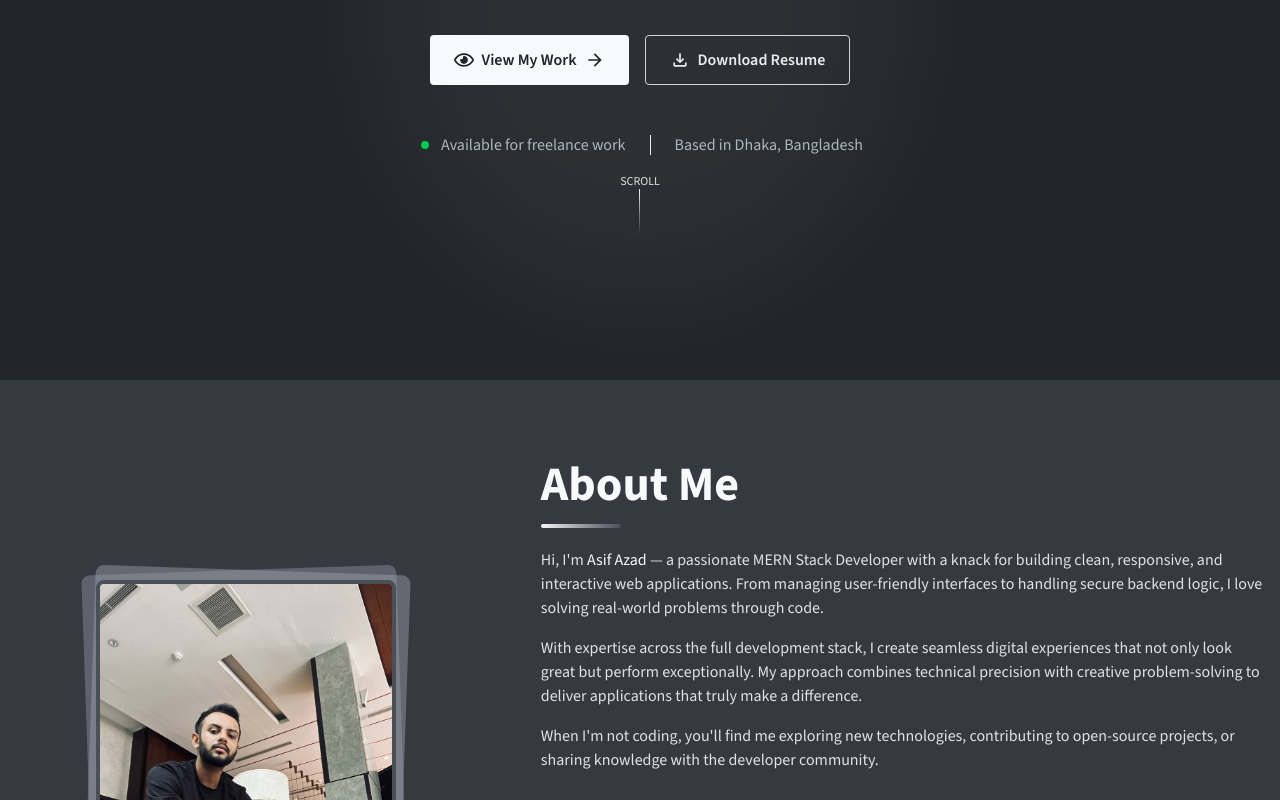
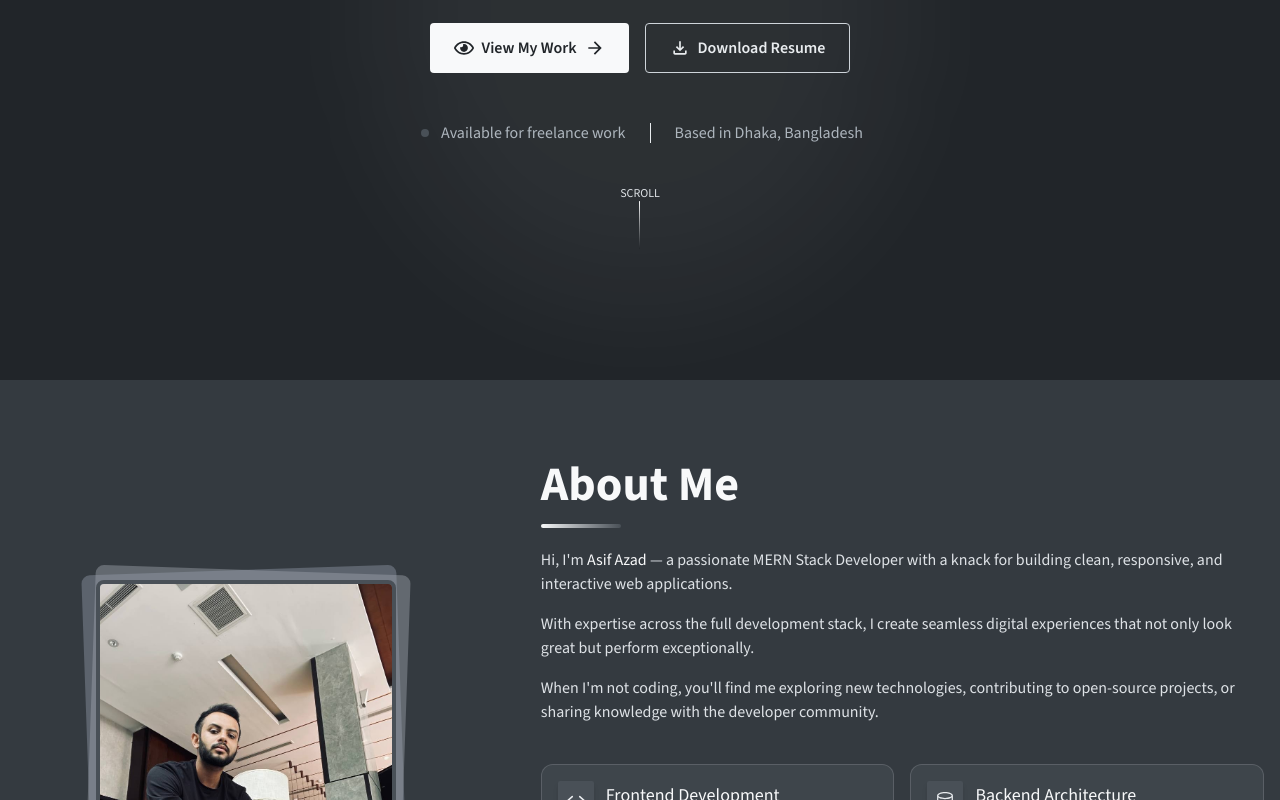
Before and after one commit to Aasif-Shahriar/my-portfolio, a React (Vite) app: page / in a window 1280 px wide. Shown: the part 420-1220 px from the top of the page. Built offline with nearby package versions, Linux system fonts and the light colour scheme; a web font is replaced by a local one.

Commit message:
Added: animation using framer motion

```diff
--- a/src/pages/home-page/about-section/About.jsx
+++ b/src/pages/home-page/about-section/About.jsx
@@ -2,8 +2,25 @@ import React from "react";
 import AboutCard from "./AboutCard";
 import image from "../../../assets/images/asif.JPG";
 import GradientBar from "../../../components/navbar/GradientBar";
+import { motion } from "framer-motion";
 
 const About = () => {
+  // Motion variants
+  const imageVariants = {
+    hidden: { opacity: 0, x: -100 },
+    visible: { opacity: 1, x: 0, transition: { duration: 0.8 } },
+  };
+
+  const contentVariants = {
+    hidden: { opacity: 0, x: 100 },
+    visible: { opacity: 1, x: 0, transition: { duration: 0.8 } },
+  };
+
+  const paragraphVariants = {
+    hidden: { opacity: 0, y: 20 },
+    visible: { opacity: 1, y: 0, transition: { duration: 0.6, delay: 0.3 } },
+  };
+
   return (
     <section
       id="about"
@@ -11,56 +28,59 @@ const About = () => {
     >
       <div className="section-styles grid grid-cols-1 lg:grid-cols-5 gap-16">
         {/* image */}
-        <div className="col-span-2 flex items-center justify-center">
-          {" "}
+        <motion.div
+          className="col-span-2 flex items-center justify-center"
+          variants={imageVariants}
+          initial="hidden"
+          whileInView="visible"
+          viewport={{ once: true, amount: 0.3 }}
+        >
           <div className="relative w-[300px] h-[400px]">
-            {/* Background layers */}
-            <div className="absolute top-0 left-0 rotate-2  scale-105 w-full h-full bg-gray-600 dark:bg-gray-300 rounded-lg opacity-30 transform "></div>
-            <div className="absolute top-0 left-0 -rotate-2   scale-105 w-full h-full bg-gray-700 dark:bg-gray-400 rounded-lg opacity-40 transform "></div>
-
-            {/* Main image */}
+            <div className="absolute top-0 left-0 rotate-2 scale-105 w-full h-full bg-gray-600 dark:bg-gray-300 rounded-lg opacity-30 transform"></div>
+            <div className="absolute top-0 left-0 -rotate-2 scale-105 w-full h-full bg-gray-700 dark:bg-gray-400 rounded-lg opacity-40 transform"></div>
             <img
               src={image}
               alt="profile"
               className="relative w-full h-full rounded-lg object-cover border-4 border-frame-7 dark:border-frame-3"
             />
           </div>
-        </div>
+        </motion.div>
 
         {/* content */}
-        <div className="col-span-3">
+        <motion.div
+          className="col-span-3"
+          variants={contentVariants}
+          initial="hidden"
+          whileInView="visible"
+          viewport={{ once: true, amount: 0.3 }}
+        >
           <h1 className="text-2xl md:text-5xl font-bold mb-4">About Me</h1>
-          {/* bar */}
           <GradientBar />
-
           <div className="space-y-4 mt-5 text-frame-3 dark:text-frame-7">
-            <p>
+            <motion.p variants={paragraphVariants}>
               Hi, I'm{" "}
               <span className="text-frame-1 dark:text-frame-9 font-medium">
                 Asif Azad
               </span>{" "}
               — a passionate MERN Stack Developer with a knack for building
-              clean, responsive, and interactive web applications. From managing
-              user-friendly interfaces to handling secure backend logic, I love
-              solving real-world problems through code.
-            </p>
-            <p>
+              clean, responsive, and interactive web applications.
+            </motion.p>
+            <motion.p variants={paragraphVariants}>
               With expertise across the full development stack, I create
               seamless digital experiences that not only look great but perform
-              exceptionally. My approach combines technical precision with
-              creative problem-solving to deliver applications that truly make a
-              difference.
-            </p>
-            <p>
+              exceptionally.
+            </motion.p>
+            <motion.p variants={paragraphVariants}>
               When I'm not coding, you'll find me exploring new technologies,
               contributing to open-source projects, or sharing knowledge with
               the developer community.
-            </p>
+            </motion.p>
           </div>
+
           <div className="grid grid-cols-1 md:grid-cols-2 gap-4 mt-10">
             <AboutCard />
           </div>
-        </div>
+        </motion.div>
       </div>
     </section>
   );
--- a/src/pages/home-page/about-section/AboutCard.jsx
+++ b/src/pages/home-page/about-section/AboutCard.jsx
@@ -3,6 +3,7 @@ import { BsLightningCharge } from "react-icons/bs";
 import { FaLaptop } from "react-icons/fa";
 import { GoDatabase } from "react-icons/go";
 import { IoCode } from "react-icons/io5";
+import { motion } from "framer-motion";
 
 const AboutCard = () => {
   const cardInfo = [
@@ -27,22 +28,35 @@ const AboutCard = () => {
       info: "Ensuring fast, efficient applications with best practices and modern tools",
     },
   ];
+
+  const cardVariants = {
+    hidden: { opacity: 0, y: 20 },
+    visible: { opacity: 1, y: 0, transition: { duration: 0.6 } },
+  };
+
   return (
     <>
       {cardInfo.map((item, index) => (
-        <div
+        <motion.div
           key={index}
           className="border border-frame-1/15 dark:border-frame-9/15 p-4 flex gap-3 bg-frame-7/50 dark:bg-frame-3/50 rounded-xl"
+          variants={cardVariants}
+          initial="hidden"
+          whileInView="visible"
+          viewport={{ once: true }}
         >
           <div className="w-10 h-10 bg-frame-7 dark:bg-frame-3 text-frame-2 dark:text-frame-8 shadow-md p-2 rounded-xs flex items-center justify-center">
             <span className="text-xl">{item.icon}</span>
           </div>
-
           <div>
-            <h3 className="text-lg font-medium text-frame-1 dark:text-frame-9">{item.skill}</h3>
-            <p className="text-sm text-frame-3 dark:text-frame-7">{item.info}</p>
+            <h3 className="text-lg font-medium text-frame-1 dark:text-frame-9">
+              {item.skill}
+            </h3>
+            <p className="text-sm text-frame-3 dark:text-frame-7">
+              {item.info}
+            </p>
           </div>
-        </div>
+        </motion.div>
       ))}
     </>
   );
--- a/src/pages/home-page/hero-section/Hero.jsx
+++ b/src/pages/home-page/hero-section/Hero.jsx
@@ -12,6 +12,28 @@ const Hero = () => {
       projectsSection.scrollIntoView({ behavior: "smooth" });
     }
   };
+
+  // Motion Variants
+  const textVariant = {
+    hidden: { opacity: 0, y: 20 },
+    visible: (i = 1) => ({
+      opacity: 1,
+      y: 0,
+      transition: { delay: i * 0.2, duration: 0.6, ease: "easeOut" },
+    }),
+  };
+
+
+  const scrollIndicatorVariant = {
+    animate: { y: [0, -10, 0] },
+    transition: {
+      duration: 2,
+      repeat: Infinity,
+      repeatType: "loop",
+      ease: "easeInOut",
+    },
+  };
+
   return (
     <section
       id="home"
@@ -24,40 +46,84 @@ const Hero = () => {
 
       {/* Content */}
       <div className="section-styles flex flex-col justify-center items-center relative z-10 space-y-6">
-        <h4 className="text-lg text-frame-3 dark:text-frame-6 font-semibold">
+        <motion.h4
+          custom={1}
+          initial="hidden"
+          animate="visible"
+          variants={textVariant}
+          className="text-lg text-frame-3 dark:text-frame-6 font-semibold"
+        >
           Hello, I'm
-        </h4>
-        <h1 className="text-4xl md:text-6xl lg:text-8xl font-bold text-frame-2 dark:text-frame-8">
+        </motion.h4>
+
+        <motion.h1
+          custom={2}
+          initial="hidden"
+          animate="visible"
+          variants={textVariant}
+          className="text-4xl md:text-6xl lg:text-8xl font-bold text-frame-2 dark:text-frame-8"
+        >
           Asif{" "}
           <span className="text-frame-light-1 dark:text-frame-dark-1">
             Azad
           </span>
-        </h1>
-        <h3 className="text-2xl md:text-4xl font-light mt-2">
+        </motion.h1>
+
+        <motion.h3
+          custom={3}
+          initial="hidden"
+          animate="visible"
+          variants={textVariant}
+          className="text-2xl md:text-4xl font-light mt-2"
+        >
           MERN Stack Developer
-        </h3>
-        {/* slogan */}
-        <p className="text-center text-frame-2 dark:text-frame-8 md:text-xl">
+        </motion.h3>
+
+        <motion.p
+          custom={4}
+          initial="hidden"
+          animate="visible"
+          variants={textVariant}
+          className="text-center text-frame-2 dark:text-frame-8 md:text-xl"
+        >
           Crafting Interactive Web Experiences with the MERN Stack
-        </p>
-        {/* view & resume btn */}
-        <div className="flex flex-col md:flex-row gap-4 justify-center mt-6">
-          <button onClick={handleClickScroll} className="btn-primary px-6 py-3">
+        </motion.p>
+
+        {/* Buttons */}
+        <motion.div
+        custom={5}
+          initial="hidden"
+          animate="visible"
+          variants={textVariant}
+          className="flex flex-col md:flex-row gap-4 justify-center mt-6"
+        >
+          <button
+            onClick={handleClickScroll}
+            className="btn-primary px-6 py-3 flex items-center gap-2"
+          >
             <FaRegEye size={20} />
             View My Work
             <IoMdArrowForward size={20} />
           </button>
+
           <a
             href="/Asif_Azad_Resume.pdf"
             download="Asif_Azad_Resume.pdf"
-            className="btn-outline px-6 py-3"
+            className="btn-outline px-6 py-3 flex items-center gap-2"
           >
             <MdOutlineFileDownload size={20} />
             Download Resume
           </a>
-        </div>
-        {/* message & location */}
-        <div className="flex flex-col md:flex-row items-center gap-6 mt-6 text-frame-3 dark:text-frame-5">
+        </motion.div>
+
+        {/* Availability & Location */}
+        <motion.div
+          custom={6}
+          initial="hidden"
+          animate="visible"
+          variants={textVariant}
+          className="flex flex-col md:flex-row items-center gap-6 mt-6 text-frame-3 dark:text-frame-5"
+        >
           <p className="flex items-center gap-2">
             <motion.span
               animate={{ color: ["#0a7e5f", "#22c55e", "#0a7e5f"] }}
@@ -67,7 +133,6 @@ const Hero = () => {
                 repeatType: "loop",
                 ease: "easeInOut",
               }}
-              className="text-green-500"
             >
               <GoDotFill />
             </motion.span>
@@ -75,17 +140,12 @@ const Hero = () => {
           </p>
           <div className="hidden md:block h-5 border-r border-frame-2 dark:border-frame-8"></div>
           <p>Based in Dhaka, Bangladesh</p>
-        </div>
-        {/* animate up and down */}
+        </motion.div>
+
+        {/* Scroll Indicator */}
         <motion.div
-          className="flex flex-col items-center"
-          animate={{ y: [0, -10, 0] }}
-          transition={{
-            duration: 2,
-            repeat: Infinity,
-            repeatType: "loop",
-            ease: "easeInOut",
-          }}
+          className="flex flex-col items-center mt-6"
+          {...scrollIndicatorVariant}
         >
           <p className="uppercase text-frame-2 dark:text-frame-7 text-xs">
             Scroll
```
Also changed, not shown: 1 other file (tests, documents, lock files or other folders).
